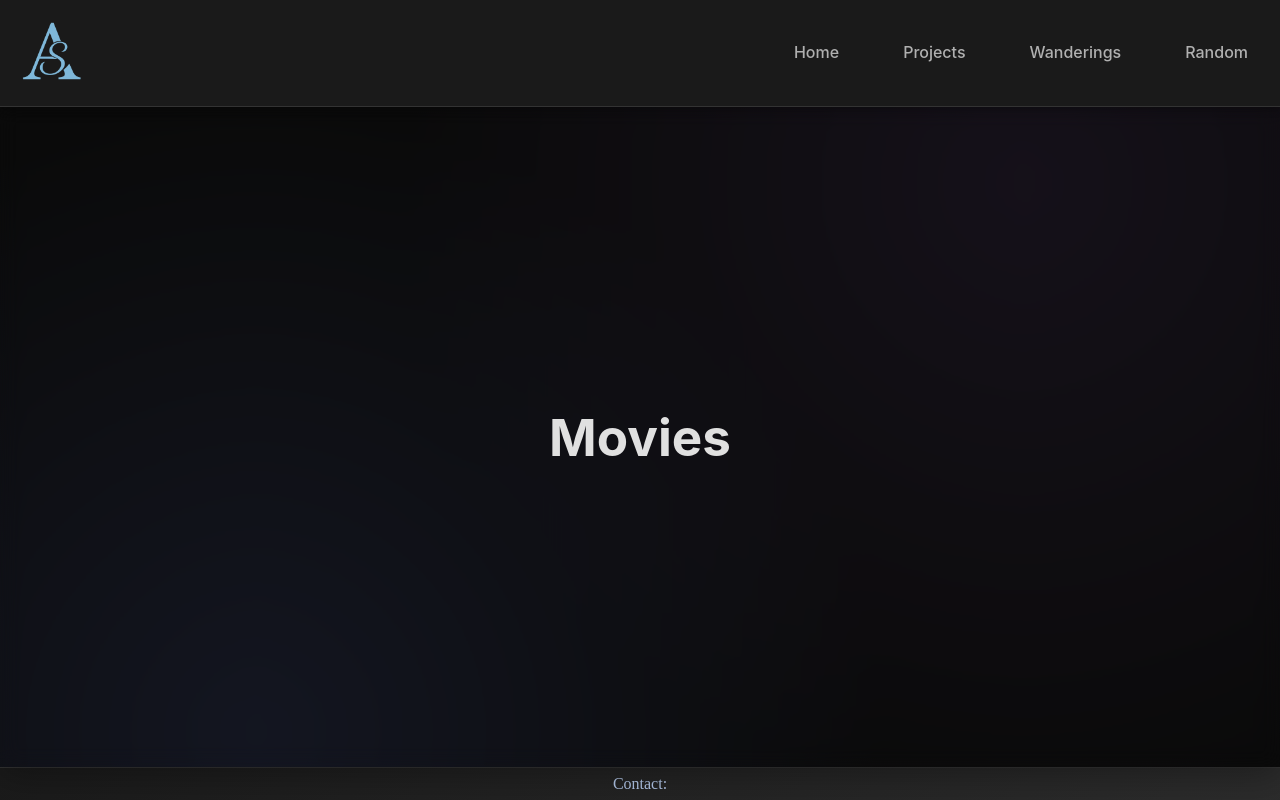
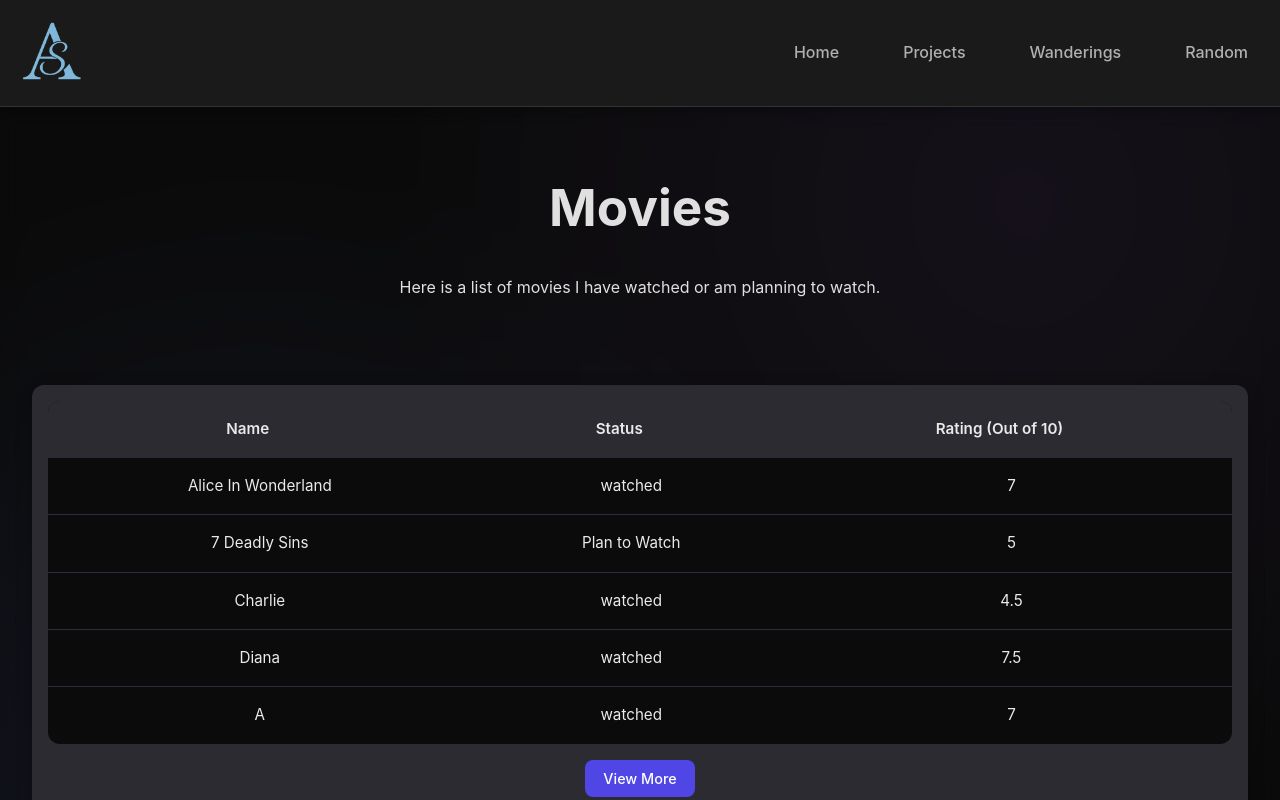
Before and after one commit to Sh1r0Yaksha/Sh1r0Yaksha.github.io, a React (Vite) app: page /random/movies in a window 1280 px wide. Shown: the top 800 px of the page. Built offline with nearby package versions, Linux system fonts and the light colour scheme.

Commit message:
Table updates

```diff
--- a/src/components/Table.tsx
+++ b/src/components/Table.tsx
@@ -22,16 +22,21 @@ interface TableData {
 
 type SortOrder = 'asc' | 'desc';
 
-const Table: React.FC<{ jsonData: TableData; initialVisibleRows?: number, href: string }> = ({
+const Table: React.FC<{ jsonData: TableData; initialVisibleRows?: number, href: string, isOnPage?: boolean}> = ({
   jsonData,
   initialVisibleRows = 5,
-  href
+  href,
+  isOnPage = false,
 }) => {
   const { columns, rows } = jsonData;
+
 
   const [visibleRows, setVisibleRows] = useState(initialVisibleRows);
   const [sortColumn, setSortColumn] = useState<string | null>(null);
   const [sortOrder, setSortOrder] = useState<SortOrder>('asc');
+  const [startingIndex, setStartingIndex] = useState(0);
+
+  const maxVisibleRows: number = isOnPage ? 7 : 9;
 
   const handleSortClick = (columnKey: string) => {
     if (sortColumn === columnKey) {
@@ -96,7 +101,8 @@ const Table: React.FC<{ jsonData: TableData; initialVisibleRows?: number, href:
           </tr>
         </thead>
         <tbody>
-          {sortedData.slice(0, visibleRows).map((row, index) => (
+
+          {sortedData.slice(startingIndex, startingIndex + visibleRows).map((row, index) => (
             <tr key={index}
               onClick={() => {navigate(getLowercaseTrimmed(row['name'].toString()))}}>
               {columns.map(col => (
@@ -110,10 +116,24 @@ const Table: React.FC<{ jsonData: TableData; initialVisibleRows?: number, href:
         <button className="view-more-button"
                 onClick={
                     () => {
-                        if (visibleRows < 9)
-                            setVisibleRows(prev => prev + initialVisibleRows)
-                        else
+                        if (isOnPage) {
+                          if (visibleRows < maxVisibleRows)
+                            setVisibleRows(maxVisibleRows)
+                          else {
+                           setStartingIndex((prev) => {
+                              if (prev + maxVisibleRows < rows.length)
+                                return (prev + maxVisibleRows)
+                              else
+                                return 0
+                           } )
+                          }
+                        }
+                        else {
+                          if (visibleRows < maxVisibleRows)
+                            setVisibleRows(prev => (prev + initialVisibleRows))
+                          else
                             navigate(href)
+                        }
                     }
 
                     }>
--- a/src/data/trackers/movies.json
+++ b/src/data/trackers/movies.json
@@ -1,23 +1,26 @@
 {
   "columns": [
     { "key": "name", "label": "Name", "sortable": true },
-    { "key": "year", "label": "Release Year", "sortable": true },
+    { "key": "status", "label": "Status", "sortable": true},
     { "key": "rating", "label": "Rating (Out of 10)", "sortable": true }
   ],
   "rows": [
-    { "name": "Alice In Wonderland", "year": 2015, "rating": 7 },
-    { "name": "7 Deadly Sins", "year": 2018, "rating": 5 },
-    { "name": "Charlie", "year": 2001, "rating": 4.5 },
-    { "name": "Diana", "year": 2022, "rating": 7.5 },
-    { "name": "Alice", "year": 2015, "rating": 7 },
-    { "name": "Alice", "year": 2015, "rating": 7 },
-    { "name": "Alice", "year": 2015, "rating": 7 },
-    { "name": "Alice", "year": 2015, "rating": 7 },
-    { "name": "Alice", "year": 2015, "rating": 7 },
-    { "name": "Alice", "year": 2015, "rating": 7 },
-    { "name": "Alice", "year": 2015, "rating": 7 },
-    { "name": "Alice", "year": 2015, "rating": 7 },
-    { "name": "Alice", "year": 2015, "rating": 7 },
-    { "name": "Alice", "year": 2015, "rating": 7 }
+    { "name": "Alice In Wonderland", "status": "watched" , "rating": 7 },
+    { "name": "7 Deadly Sins", "status": "Plan to Watch", "rating": 5 },
+    { "name": "Charlie", "status": "watched" ,"rating": 4.5 },
+    { "name": "Diana", "status": "watched" , "rating": 7.5 },
+    { "name": "A", "status": "watched" , "rating": 7 },
+    { "name": "Al", "status": "watched" , "rating": 7 },
+    { "name": "Ali", "status": "watched" , "rating": 7 },
+    { "name": "Alic", "status": "watched" , "rating": 7 },
+    { "name": "Alice", "status": "watched" , "rating": 7 },
+    { "name": "Alice I", "status": "watched" , "rating": 7 },
+    { "name": "Alice In", "status": "watched" , "rating": 7 },
+    { "name": "Alice In W", "status": "watched" , "rating": 7 },
+    { "name": "Alice in Wo", "status": "watched" , "rating": 7 },
+    { "name": "Alice in Won", "status": "watched" , "rating": 7 },
+    { "name": "Alice in Wond", "status": "watched" , "rating": 7 },
+    { "name": "Alice in Wode", "status": "watched" , "rating": 7 },
+    { "name": "Alice in Wonder", "status": "watched" , "rating": 7 }
   ]
 }
--- a/src/pages/random/Movies.tsx
+++ b/src/pages/random/Movies.tsx
@@ -1,7 +1,21 @@
+import Header_text from "../../components/Header_text";
+import Header_title from "../../components/Header_title";
+import Table from "../../components/Table";
+import MoviesJSON from '../../data/trackers/movies.json'
+
 export default function Movies() {
     return(
         <>
-            <h1>Movies</h1>
+            <Header_text>
+                <Header_title>
+                    Movies
+                </Header_title>
+                    <p>
+                        Here is a list of movies I have watched or am planning to watch.
+                    </p>
+            </Header_text>
+
+            <Table jsonData={MoviesJSON} initialVisibleRows={5} href="" isOnPage={true} />
         </>
     )
 }
```
Also changed, not shown: src/data/trackers/anime.json (+26 -0 lines), src/data/trackers/games.json (+26 -0 lines), src/data/trackers/reading.json (+26 -0 lines), 1 other file (tests, documents, lock files or other folders).
